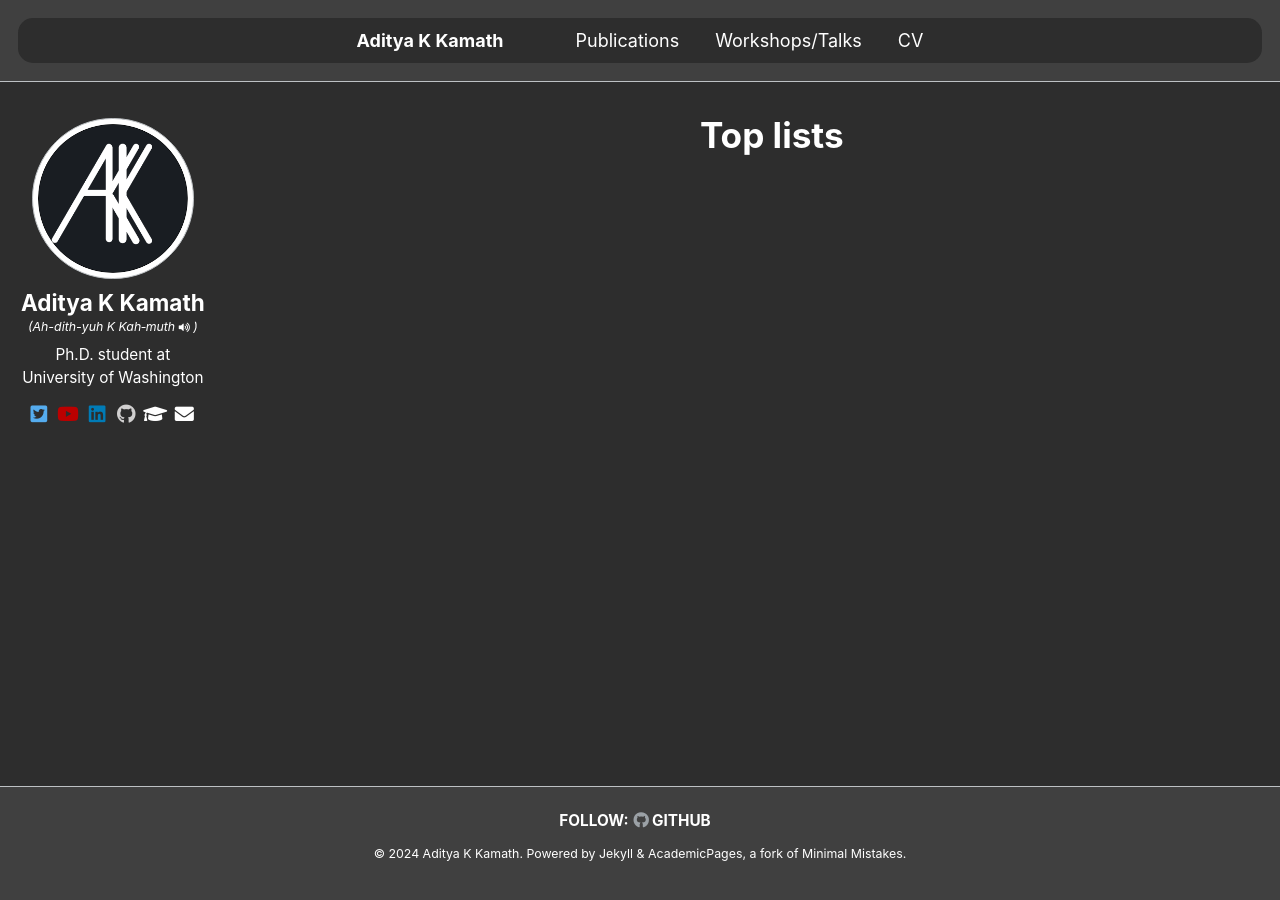
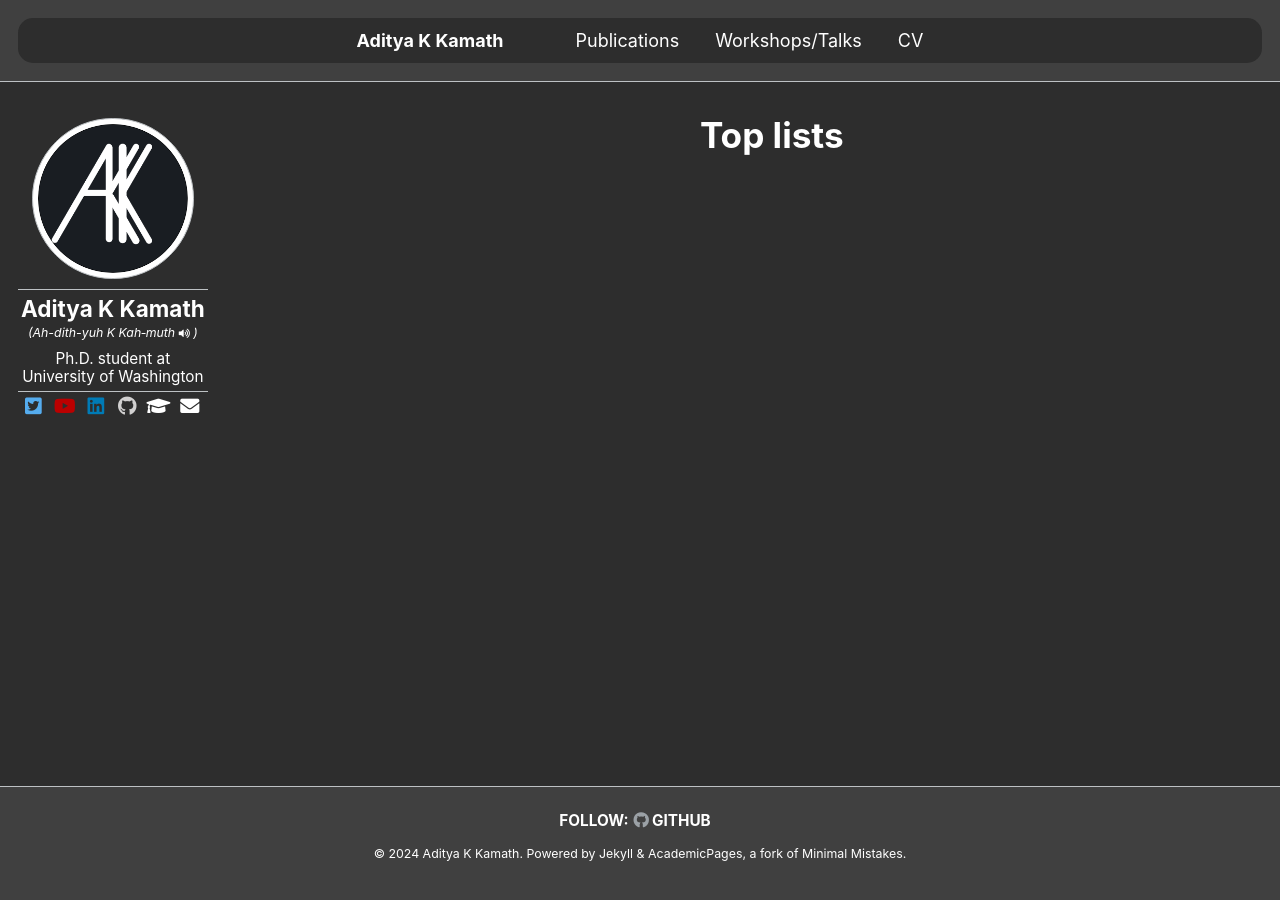
Before and after one commit to AKKamath/akkamath.github.io, a Jekyll site: the page built from _pages/top-lists.md, in a window 1280 px wide. Built offline with Jekyll 4.4.1, drawn with Linux system fonts in a browser that asks for light colours.

Commit message:
Prettify sidebar

```diff
--- a/_includes/author-profile.html
+++ b/_includes/author-profile.html
@@ -13,6 +13,8 @@
     	<img src="{{ author.avatar | prepend: "/images/" | prepend: base_path }}" class="author__avatar" alt="{{ author.name }}">
     {% endif %}
   </div>
+
+  <p class="divider__line author__pronunciation"></p>
 
   <div class="author__content">
     <h3 class="author__name">
@@ -31,6 +33,7 @@
     )</div>{% endif %}
     {% if author.bio %}<p class="author__bio">{{ author.bio }}</p>{% endif %}
   </div>
+  <p class="divider__line author__pronunciation"></p>
 
   <div class="author__urls-wrapper">
     <button class="btn btn--inverse">Follow</button>
--- a/_sass/_sidebar.scss
+++ b/_sass/_sidebar.scss
@@ -44,7 +44,6 @@
   p, li {
     font-family: $sans-serif;
     font-size: $type-size-6;
-    line-height: 1.5;
   }
 
   img {
@@ -85,6 +84,7 @@
     display: block;
     width: auto;
     height: auto;
+    margin-bottom: 10px;
   }
 
   img {
@@ -126,7 +126,7 @@
   }
 
   @include breakpoint($large) {
-    margin-top: 10px;
+    margin-top: 5px;
     margin-bottom: 10px;
     .author__sound {
       display: none;
@@ -166,8 +166,9 @@
   margin: 0;
 
   @include breakpoint($large) {
+    line-height: 1.2;
     margin-top: 10px;
-    margin-bottom: 10px;
+    margin-bottom: 5px;
   }
 }
 
@@ -187,9 +188,7 @@
   }
 
   @include breakpoint($large) {
-    display: flex;
-    flex-wrap: nowrap;
-    justify-content: space-evenly;
+    display: block;
   }
 
   button {
@@ -201,8 +200,11 @@
   }
 }
 
+.hide {
+  display: none;
+}
+
 .author__urls {
-  display: none;
   position: absolute;
   right: 0;
   margin-top: 15px;
@@ -275,10 +277,13 @@
     padding-left: 1px;
     padding-right: 1px;
     color: inherit;
-    font-size: $type-size-4;
+    font-size: $type-size-5;
     text-decoration: none;
     border-radius: 0.35em;
 
+    @include breakpoint($large) {
+      font-size: $type-size-4;
+    }
     &:hover {
       box-shadow: inset 0 0 10px rgba(#FFF, 0.25);
     }
```
Also changed, not shown: assets/js/_main.js (+4 -4 lines), assets/js/main.min.js.
